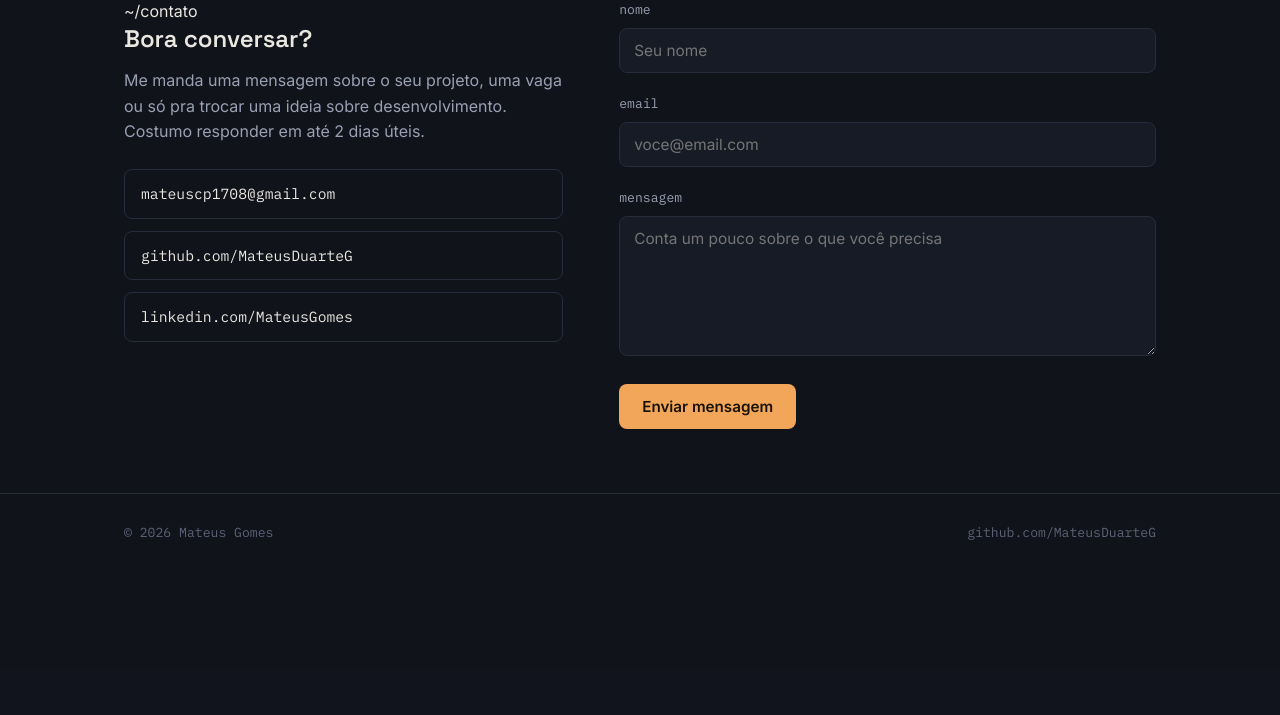
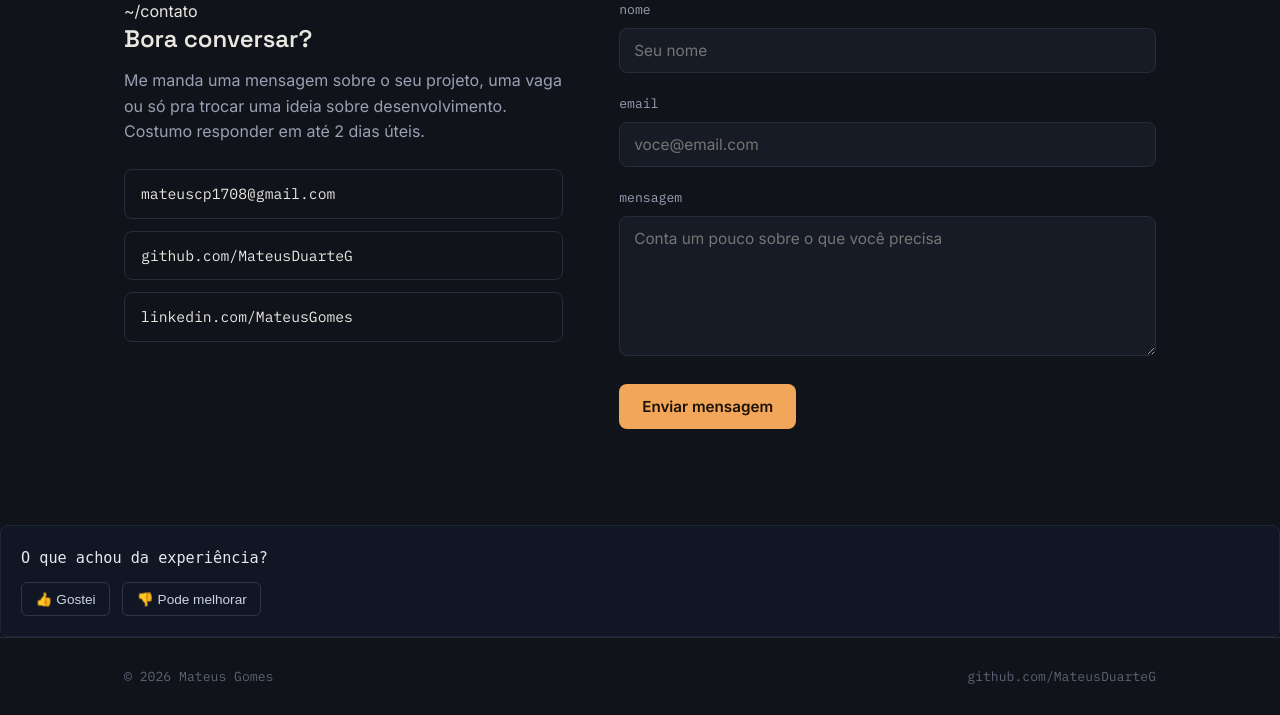
Before and after one commit to MateusDuarteG/VscodeSite, a Flask app: page /contato in a window 1280 px wide. Shown: the part 133-848 px from the top of the page. Before the commit the page ends 673 px from the top, so only its background shows below. Run offline with Flask 3, Linux system fonts and the light colour scheme; some libraries are stand-ins or nearby versions.

Commit message:
feat: adicionar componetes de feedback e ajuste de estilo css

```diff
--- a/static/style.css
+++ b/static/style.css
@@ -593,3 +593,70 @@ p {
   margin-bottom: 0;
   font-size: 0.95rem;
 }
+
+.feedback-card {
+  margin-top: 2rem;
+  padding: 1.25rem;
+  background-color: #111625; /* Tom escuro levemente destacado dos cards de cima */
+  border: 1px solid #1e2638;
+  border-radius: 8px;
+}
+
+.feedback-title {
+  font-family: monospace;
+  color: #e2e8f0;
+  font-size: 0.95rem;
+  margin-bottom: 0.75rem;
+}
+
+.feedback-actions {
+  display: flex;
+  gap: 0.75rem;
+}
+
+.btn-feedback {
+  background: transparent;
+  border: 1px solid #2d3748;
+  color: #cbd5e1;
+  padding: 0.5rem 0.85rem;
+  border-radius: 6px;
+  cursor: pointer;
+  font-size: 0.85rem;
+  transition: all 0.2s ease;
+}
+
+.btn-feedback:hover {
+  border-color: #f59e0b; /* Laranja do seu tema */
+  color: #fff;
+}
+
+.hidden {
+  display: none;
+}
+
+#feedback-comment-container {
+  margin-top: 0.85rem;
+}
+
+#feedback-comment {
+  width: 100%;
+  background: #0b0f19;
+  border: 1px solid #1e2638;
+  color: #fff;
+  border-radius: 6px;
+  padding: 0.5rem;
+  font-size: 0.85rem;
+  resize: none;
+}
+
+#send-feedback-btn {
+  margin-top: 0.5rem;
+  background: #f59e0b;
+  color: #000;
+  font-weight: 600;
+  border: none;
+  padding: 0.4rem 0.8rem;
+  border-radius: 4px;
+  cursor: pointer;
+  font-size: 0.8rem;
+}
--- a/templates/base.html
+++ b/templates/base.html
@@ -1,6 +1,7 @@
 <!DOCTYPE html>
 <html lang="pt-br">
 <head>
+  <script src="https://cdn.jsdelivr.net/npm/@supabase/supabase-js@2"></script>
   <meta charset="UTF-8">
   <meta name="viewport" content="width=device-width, initial-scale=1.0">
   <title>{% block title %}Mateus Gomes{% endblock %} · Desenvolvedor</title>
@@ -34,6 +35,6 @@
       <a href="https://github.com/MateusDuarteG" target="_blank" rel="noopener">github.com/MateusDuarteG</a>
     </div>
   </footer>
-
+<script src="{{ url_for('static', filename='js/feedback.js') }}"></script>
 </body>
 </html>
--- a/templates/contato.html
+++ b/templates/contato.html
@@ -53,4 +53,29 @@
   </div>
 </section>
 
+<div class="feedback-card">
+  <p class="feedback-title">O que achou da experiência?</p>
+
+  <div class="feedback-actions">
+    <button type="button" class="btn-feedback" id="like-btn">
+      👍 Gostei
+    </button>
+    <button type="button" class="btn-feedback" id="dislike-btn">
+      👎 Pode melhorar
+    </button>
+  </div>
+
+  <!-- Campo opcional de sugestão que aparece após o clique -->
+  <div id="feedback-comment-container" class="hidden">
+    <textarea
+      id="feedback-comment"
+      placeholder="Quer deixar uma sugestão de melhoria? (Opcional)"
+      rows="3"
+    ></textarea>
+    <button type="button" id="send-feedback-btn">Enviar feedback</button>
+  </div>
+
+  <p id="feedback-thanks" class="hidden">Obrigado pela sua opinião! 🚀</p>
+</div>
+
 {% endblock %}
```
Also changed, not shown: static/js/feedback.js (added, +54 -0 lines).
